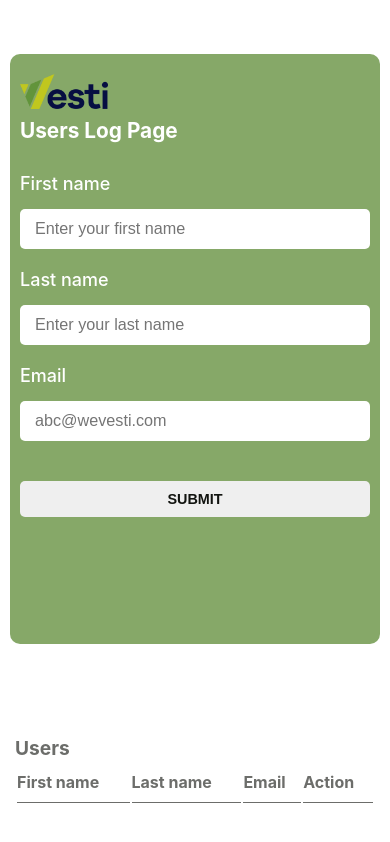
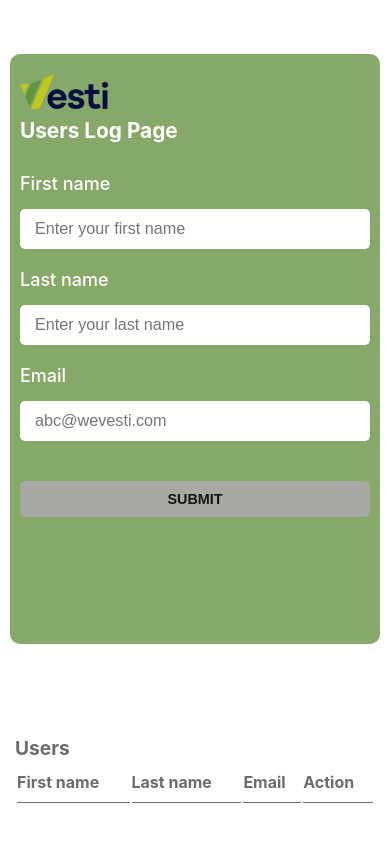
Before and after one commit to spvrroww/reactreprovesti, a React (Create React App) app: page / in a window 390 px wide. Shown: the top 842 px of the page. Built offline with nearby package versions, Linux system fonts and the light colour scheme.

Commit message:
updated button bg color on mobile

```diff
--- a/src/components/AddUser.module.css
+++ b/src/components/AddUser.module.css
@@ -115,6 +115,7 @@
     width: 100%;
     border-radius: 5px;
     border: none;
+    background-color: #a7aaa4;
     color: #121410;
     font-weight: 600;
     font-size: 0.9em;
@@ -173,6 +174,7 @@
     width: 100%;
     border-radius: 5px;
     border: none;
+    background-color: #a7aaa4;
     color: #121410;
     font-weight: 600;
     font-size: 0.9em;
```
